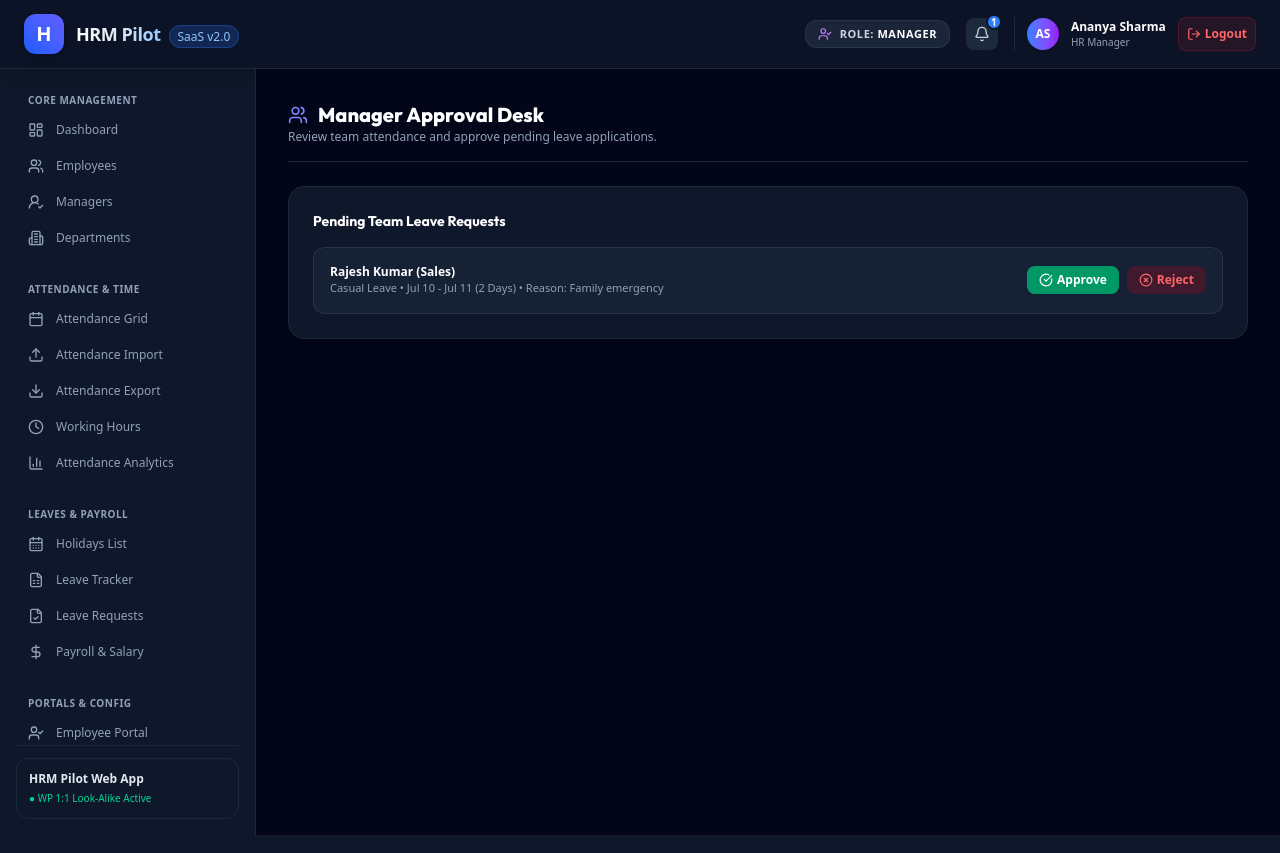
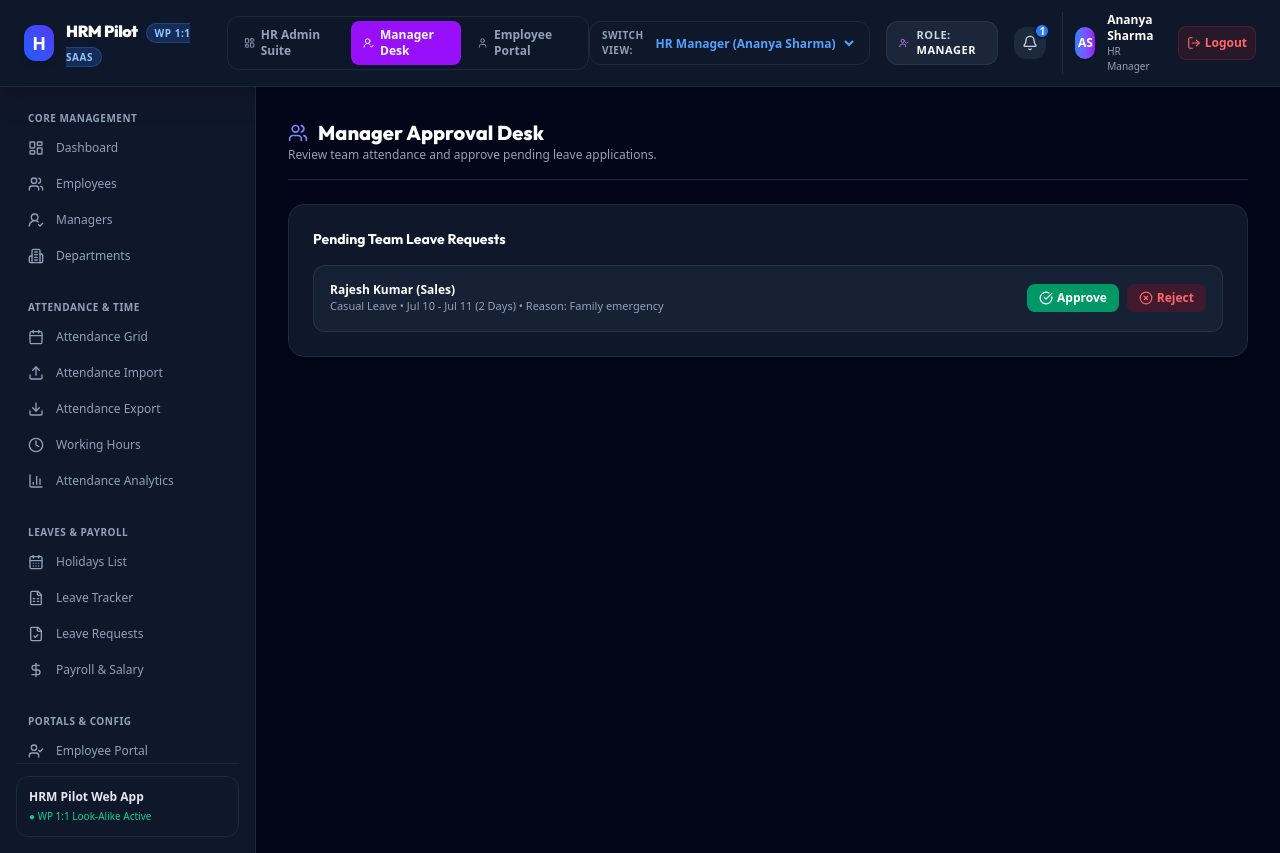
Before and after one commit to harsh12356-44/hrm-pilot-web-app, a Next.js app: page /manager in a window 1280 px wide. Built offline with nearby package versions, Linux system fonts and the light colour scheme.

Commit message:
Added Top Navbar Portal Switcher Pills (HR Admin Suite, Manager Desk, Employee Portal) and Account Switcher dropdown

```diff
--- a/src/app/employee/page.tsx
+++ b/src/app/employee/page.tsx
@@ -61,7 +61,7 @@ export default function EmployeePortalPage() {
     <div className="min-h-screen bg-slate-950 font-sans antialiased text-slate-100 flex flex-col">
       <Navbar currentRole="EMPLOYEE" />
       <div className="flex flex-1">
-        <Sidebar />
+        <Sidebar currentTab="employee-portal" />
         <main className="flex-1 p-6 md:p-8 max-w-6xl mx-auto space-y-6">
           {/* Welcome Banner */}
           <div className="bg-gradient-to-r from-blue-900/60 to-indigo-900/60 border border-blue-800/50 rounded-2xl p-6 shadow-xl flex flex-col md:flex-row items-center justify-between gap-4">
--- a/src/app/manager/page.tsx
+++ b/src/app/manager/page.tsx
@@ -10,7 +10,7 @@ export default function ManagerPortalPage() {
     <div className="min-h-screen bg-slate-950 font-sans antialiased text-slate-100 flex flex-col">
       <Navbar currentRole="MANAGER" />
       <div className="flex flex-1">
-        <Sidebar />
+        <Sidebar currentTab="manager-desk" />
         <main className="flex-1 p-6 md:p-8 max-w-6xl mx-auto space-y-6">
           <div className="flex items-center justify-between border-b border-slate-800 pb-4">
             <div>
--- a/src/components/Navbar.tsx
+++ b/src/components/Navbar.tsx
@@ -2,8 +2,8 @@
 
 import React, { useState, useEffect } from 'react';
 import Link from 'next/link';
-import { useRouter } from 'next/navigation';
-import { Bell, Check, X, LogOut, Shield, UserCheck } from 'lucide-react';
+import { useRouter, usePathname } from 'next/navigation';
+import { Bell, Check, X, LogOut, Shield, UserCheck, LayoutDashboard, UserCheck2, User, ChevronDown } from 'lucide-react';
 import { NotificationItem } from '@/lib/types';
 
 interface NavbarProps {
@@ -13,6 +13,7 @@ interface NavbarProps {
 
 export default function Navbar({ currentRole = 'ADMIN' }: NavbarProps) {
   const router = useRouter();
+  const pathname = usePathname();
   const [notifications, setNotifications] = useState<NotificationItem[]>([]);
   const [showNotifPopover, setShowNotifPopover] = useState(false);
 
@@ -30,7 +31,7 @@ export default function Navbar({ currentRole = 'ADMIN' }: NavbarProps) {
     fetchNotifications();
   }, []);
 
-  const unreadCount = notifications.filter(n => !n.isRead).length;
+  const unreadCount = notifications.filter((n) => !n.isRead).length;
 
   const handleMarkRead = async (id: string) => {
     try {
@@ -50,25 +51,92 @@ export default function Navbar({ currentRole = 'ADMIN' }: NavbarProps) {
     router.push('/login');
   };
 
+  const handleAccountSwitch = (e: React.ChangeEvent<HTMLSelectElement>) => {
+    const val = e.target.value;
+    if (val === 'ADMIN') {
+      document.cookie = 'hrm_user_role=ADMIN; path=/';
+      router.push('/admin');
+    } else if (val === 'MANAGER') {
+      document.cookie = 'hrm_user_role=MANAGER; path=/';
+      router.push('/manager');
+    } else if (val === 'EMPLOYEE') {
+      document.cookie = 'hrm_user_role=EMPLOYEE; path=/';
+      router.push('/employee');
+    }
+  };
+
   return (
-    <header className="bg-slate-900/80 backdrop-blur-md border-b border-slate-800 text-white sticky top-0 z-40 px-6 py-3.5 flex items-center justify-between shadow-lg">
-      <div className="flex items-center space-x-3">
-        <Link href={currentRole === 'ADMIN' ? '/admin' : currentRole === 'MANAGER' ? '/manager' : '/employee'} className="flex items-center space-x-3">
-          <div className="w-10 h-10 rounded-xl bg-gradient-to-tr from-blue-600 to-indigo-500 flex items-center justify-center font-bold text-xl shadow-md text-white">
+    <header className="bg-[#0f172a] border-b border-slate-800 text-white sticky top-0 z-40 px-6 py-3 flex items-center justify-between shadow-xl">
+      <div className="flex items-center space-x-6">
+        <Link href="/admin" className="flex items-center space-x-3">
+          <div className="w-9 h-9 rounded-xl bg-gradient-to-tr from-blue-600 to-indigo-600 flex items-center justify-center font-black text-lg shadow-md text-white">
             H
           </div>
           <div>
-            <span className="font-extrabold text-lg tracking-tight bg-gradient-to-r from-white via-slate-200 to-blue-300 bg-clip-text text-transparent">
+            <span className="font-black text-base tracking-tight text-white font-heading">
               HRM Pilot
             </span>
-            <span className="ml-2 text-xs px-2 py-0.5 rounded-full bg-blue-500/20 text-blue-300 border border-blue-500/30 font-medium">
-              SaaS v2.0
+            <span className="ml-2 text-[10px] px-2 py-0.5 rounded-full bg-blue-500/20 text-blue-300 border border-blue-500/30 font-bold uppercase tracking-wider">
+              WP 1:1 SaaS
             </span>
           </div>
         </Link>
+
+        {/* Dynamic Portal Switcher Pills (Admin, Manager, Employee) */}
+        <div className="hidden lg:flex items-center bg-slate-900/90 p-1 rounded-xl border border-slate-800 space-x-1">
+          <Link
+            href="/admin"
+            className={`px-3 py-1.5 rounded-lg text-xs font-bold transition flex items-center space-x-1.5 ${
+              pathname.startsWith('/admin')
+                ? 'bg-blue-600 text-white shadow-sm'
+                : 'text-slate-400 hover:text-white hover:bg-slate-800'
+            }`}
+          >
+            <LayoutDashboard className="w-3.5 h-3.5" />
+            <span>HR Admin Suite</span>
+          </Link>
+
+          <Link
+            href="/manager"
+            className={`px-3 py-1.5 rounded-lg text-xs font-bold transition flex items-center space-x-1.5 ${
+              pathname === '/manager'
+                ? 'bg-purple-600 text-white shadow-sm'
+                : 'text-slate-400 hover:text-white hover:bg-slate-800'
+            }`}
+          >
+            <UserCheck2 className="w-3.5 h-3.5" />
+            <span>Manager Desk</span>
+          </Link>
+
+          <Link
+            href="/employee"
+            className={`px-3 py-1.5 rounded-lg text-xs font-bold transition flex items-center space-x-1.5 ${
+              pathname === '/employee'
+                ? 'bg-emerald-600 text-white shadow-sm'
+                : 'text-slate-400 hover:text-white hover:bg-slate-800'
+            }`}
+          >
+            <User className="w-3.5 h-3.5" />
+            <span>Employee Portal</span>
+          </Link>
+        </div>
       </div>
 
       <div className="flex items-center space-x-4">
+        {/* WP Admin Account Switcher Dropdown (Matching class-hrm-admin.php line 178) */}
+        <div className="hidden md:flex items-center space-x-2 bg-slate-900/80 px-3 py-1.5 rounded-xl border border-slate-800">
+          <span className="text-[10px] font-bold uppercase tracking-wider text-slate-400">Switch View:</span>
+          <select
+            onChange={handleAccountSwitch}
+            value={pathname.startsWith('/admin') ? 'ADMIN' : pathname === '/manager' ? 'MANAGER' : 'EMPLOYEE'}
+            className="bg-transparent text-xs font-bold text-blue-400 focus:outline-none cursor-pointer"
+          >
+            <option value="ADMIN" className="bg-slate-900 text-white">Super Admin (Harshit Bhootra)</option>
+            <option value="MANAGER" className="bg-slate-900 text-white">HR Manager (Ananya Sharma)</option>
+            <option value="EMPLOYEE" className="bg-slate-900 text-white">Employee (Rajesh Kumar)</option>
+          </select>
+        </div>
+
         {/* Authenticated Role Badge */}
         <div className="flex items-center space-x-2 px-3 py-1.5 rounded-xl bg-slate-800/90 border border-slate-700/60 text-xs text-slate-200">
           {currentRole === 'ADMIN' ? (
@@ -85,7 +153,7 @@ export default function Navbar({ currentRole = 'ADMIN' }: NavbarProps) {
         <div className="relative">
           <button
             onClick={() => setShowNotifPopover(!showNotifPopover)}
-            className="p-2 rounded-lg bg-slate-800 hover:bg-slate-700 text-slate-300 hover:text-white transition relative"
+            className="p-2 rounded-xl bg-slate-800 hover:bg-slate-700 text-slate-300 hover:text-white transition relative"
           >
             <Bell className="w-4 h-4" />
             {unreadCount > 0 && (
@@ -109,7 +177,7 @@ export default function Navbar({ currentRole = 'ADMIN' }: NavbarProps) {
                 {notifications.length === 0 ? (
                   <p className="text-[11px] text-slate-500 text-center py-4">No recent notifications</p>
                 ) : (
-                  notifications.map(n => (
+                  notifications.map((n) => (
                     <div
                       key={n.id}
                       className={`p-2.5 rounded-xl border text-xs space-y-1 transition ${
```
